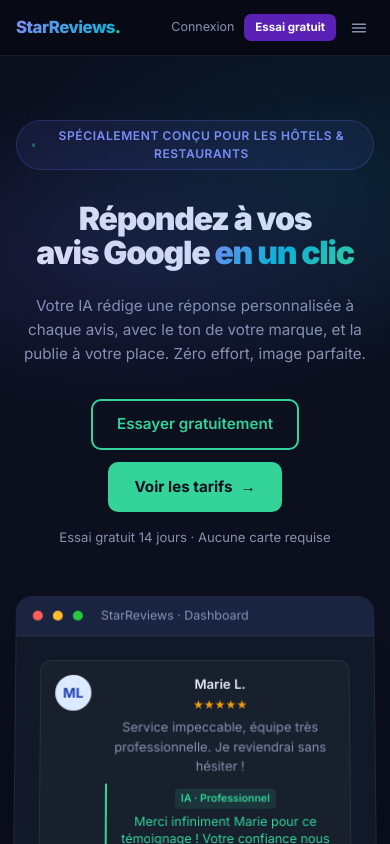
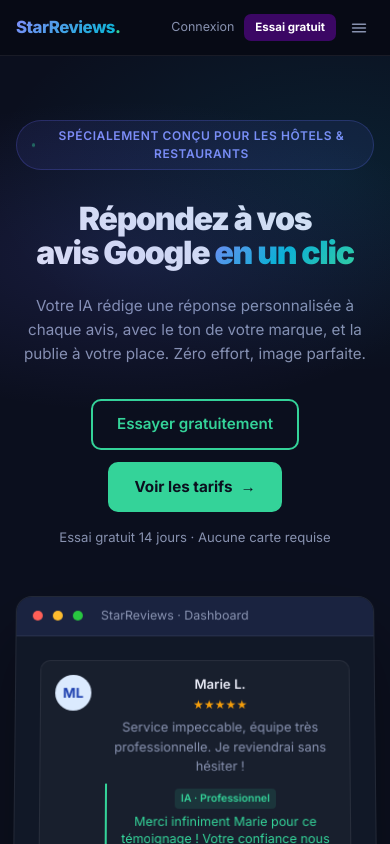
Before and after one commit to clementhall21-hue/avisauto, a Next.js app: page / in a window 390 px wide. Shown: the top 844 px of the page. Built offline with nearby package versions, Linux system fonts and the light colour scheme.

Commit message:
Mobile nav: darker purple #3b0764
https://claude.ai/code/session_01VwtSd4WT39act6ADqBgudU

```diff
--- a/app/page.tsx
+++ b/app/page.tsx
@@ -114,7 +114,7 @@ export default function LandingPage() {
             </button>
             <button
               onClick={() => setModalType('signup')}
-              style={{ fontSize: '0.72rem', padding: '5px 11px', borderRadius: '7px', background: '#5b21b6', color: '#fff', border: 'none', cursor: 'pointer', fontWeight: 700, whiteSpace: 'nowrap' }}
+              style={{ fontSize: '0.72rem', padding: '5px 11px', borderRadius: '7px', background: '#3b0764', color: '#fff', border: 'none', cursor: 'pointer', fontWeight: 700, whiteSpace: 'nowrap' }}
             >
               Essai gratuit
             </button>
```
